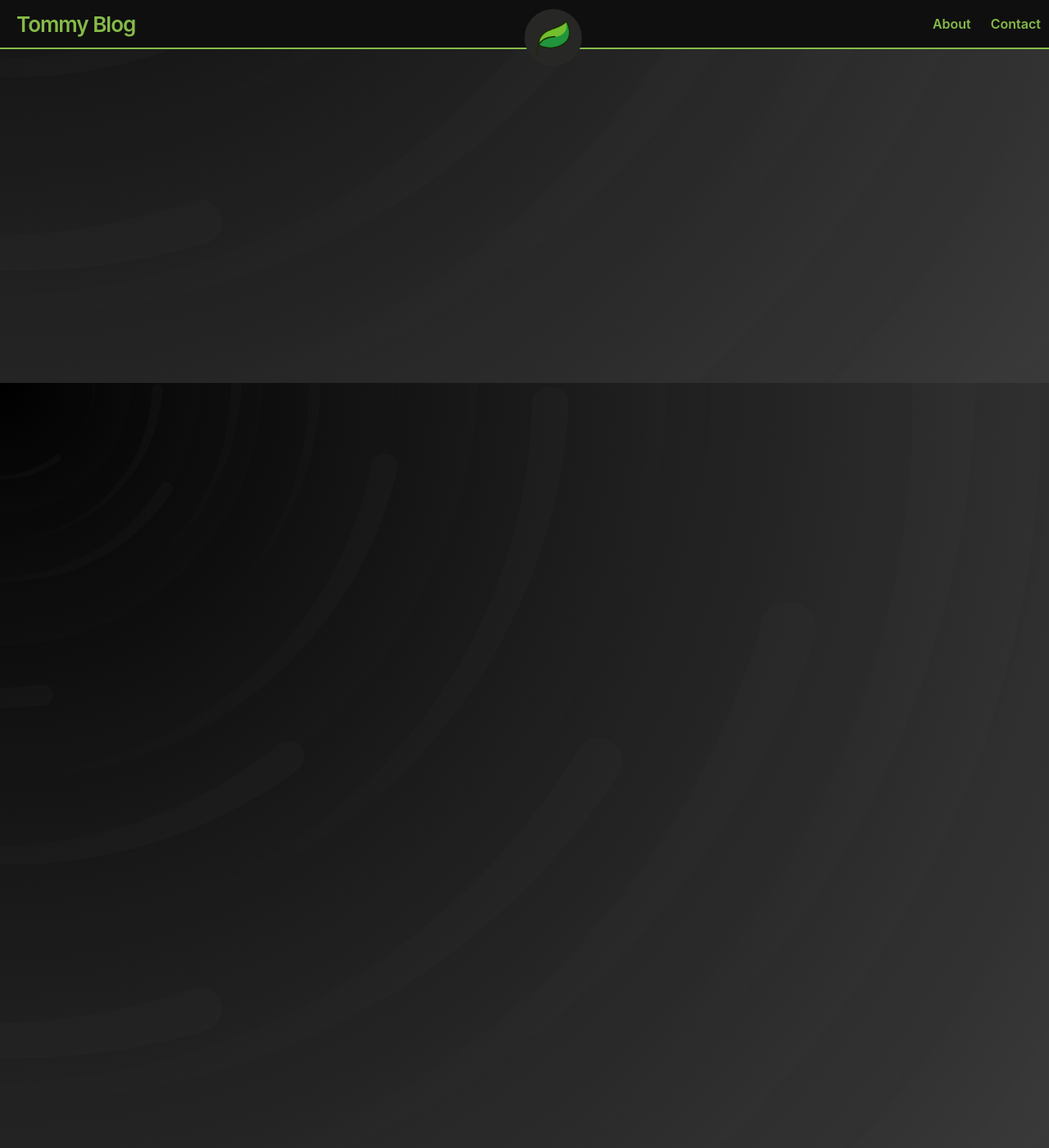
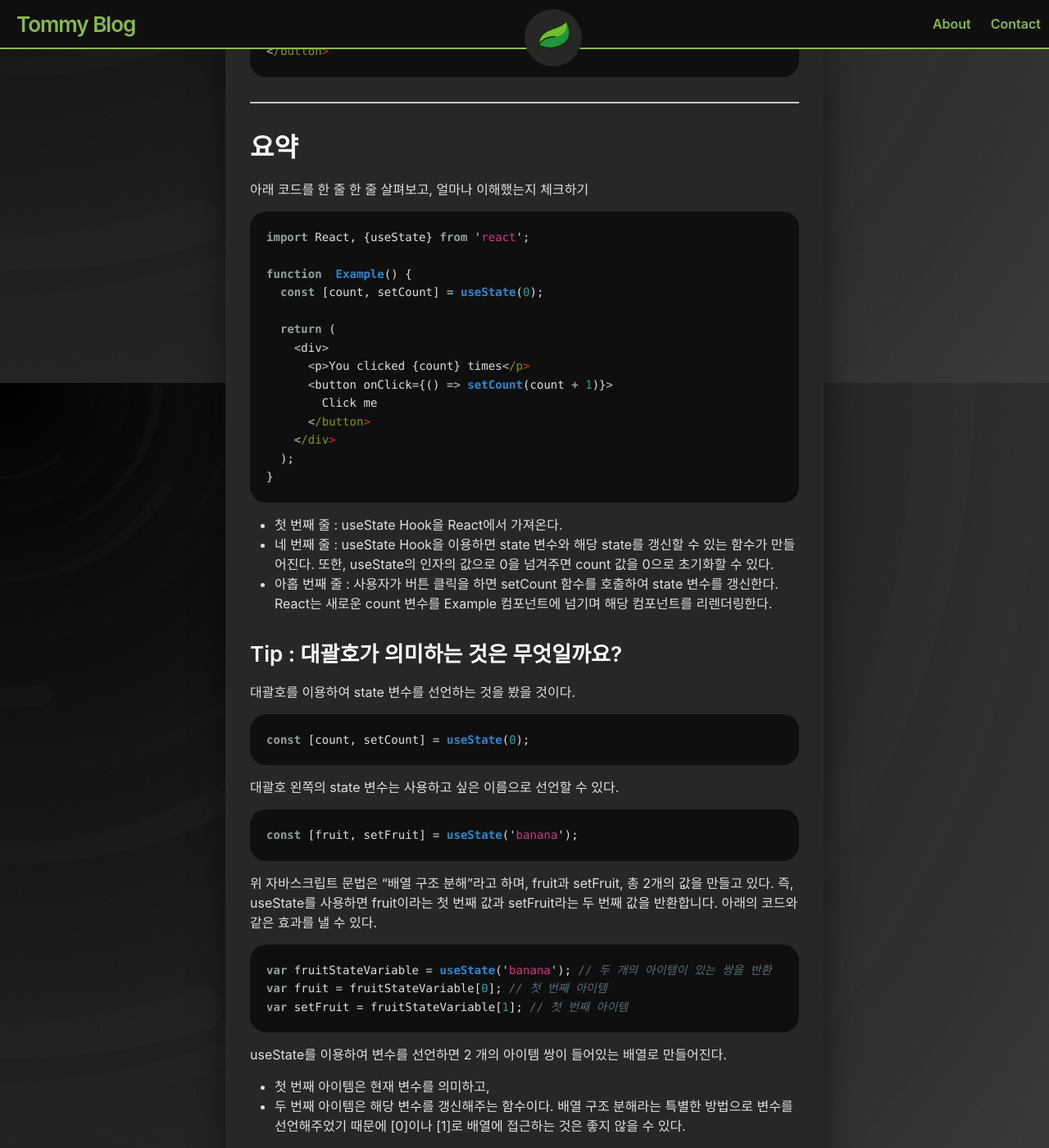
Before and after one commit to ainochi-kor/ainochi-kor.github.io, a Jekyll site: the page built from _posts/React-Hook/2021-07-01-03_State Hook 사용하기.md, in a window 1280 px wide and 1400 px high, scrolled down 4333 px. Shown: the whole window at 82% size. Built offline with Jekyll 4.4.1, drawn with Linux system fonts in a browser that asks for light colours; a script that is not in the unit is left out; some of the changed text lies outside the part shown.

Commit message:
03 State Hook 사용하기

````diff
--- a/_posts/React-Hook/2021-07-01-03_State Hook 사용하기.md
+++ b/_posts/React-Hook/2021-07-01-03_State Hook 사용하기.md
@@ -144,3 +144,117 @@ function Example() {
 count라고 부르는 state 변수를 선언하고 0으로 초기화한다. React는 해당 변수를 리렌더링할 때 기억하고, 최근 갱신된 값을 제공한다. count 변수의 값을 갱신하려면 setCount를 호출하면 된다.
 
 ---
+
+## state 가져오기
+
+클래스 컴포넌트는 count를 보여주기 위해 this.state.count를 사용한다.
+
+``` js
+<p>You clicked {this.state.count} times</p>
+```
+
+반면 함수 컴포넌트는 count를 직접 사용할 수 있다.
+
+``` js
+<p>You clicked {count} times</p>
+```
+
+---
+
+## state 갱신하기
+
+클래스 컴포넌트는 count를 갱신하기 위해 this.setState()를 호출한다.
+
+``` js
+<button onClick={() => this.setState({
+  count: this.state.count + 1
+})}>
+  Click me
+</button>
+```
+
+반면 함수 컴포넌트는 setCount와 count 변수를 가지고 있으므로 this를 호출하지 않아도 된다.
+
+``` js
+<button onClick={() => setCount(count + 1)}>
+  Click me
+</button>
+```
+
+---
+
+## 요약
+
+아래 코드를 한 줄 한 줄 살펴보고, 얼마나 이해했는지 체크하기
+
+``` js
+import React, {useState} from 'react';
+
+function  Example() {
+  const [count, setCount] = useState(0);
+
+  return (
+    <div>
+      <p>You clicked {count} times</p>
+      <button onClick={() => setCount(count + 1)}>
+        Click me
+      </button>
+    </div>
+  );
+}
+```
+
+- 첫 번째 줄 : useState Hook을 React에서 가져온다.
+- 네 번째 줄 : useState Hook을 이용하면 state 변수와 해당 state를 갱신할 수 있는 함수가 만들어진다. 또한, useState의 인자의 값으로 0을 넘겨주면 count 값을 0으로 초기화할 수 있다.
+- 아홉 번째 줄 : 사용자가 버튼 클릭을 하면 setCount 함수를 호출하여 state 변수를 갱신한다. React는 새로운 count 변수를 Example 컴포넌트에 넘기며 해당 컴포넌트를 리렌더링한다.
+
+### Tip : 대괄호가 의미하는 것은 무엇일까요?
+
+대괄호를 이용하여 state 변수를 선언하는 것을 봤을 것이다.
+
+``` js
+const [count, setCount] = useState(0);
+```
+
+대괄호 왼쪽의 state 변수는 사용하고 싶은 이름으로 선언할 수 있다.
+
+``` js
+const [fruit, setFruit] = useState('banana');
+```
+
+위 자바스크립트 문법은 "배열 구조 분해"라고 하며, fruit과 setFruit, 총 2개의 값을 만들고 있다. 즉, useState를 사용하면 fruit이라는 첫 번째 값과 setFruit라는 두 번째 값을 반환합니다. 아래의 코드와 같은 효과를 낼 수 있다.
+
+``` js
+var fruitStateVariable = useState('banana'); // 두 개의 아이템이 있는 쌍을 반환
+var fruit = fruitStateVariable[0]; // 첫 번째 아이템
+var setFruit = fruitStateVariable[1]; // 첫 번째 아이템
+```
+
+useState를 이용하여 변수를 선언하면 2 개의 아이템 쌍이 들어있는 배열로 만들어진다.
+- 첫 번째 아이템은 현재 변수를 의미하고,
+- 두 번째 아이템은 해당 변수를 갱신해주는 함수이다.
+배열 구조 분해라는 특별한 방법으로 변수를 선언해주었기 때문에 [0]이나 [1]로 배열에 접근하는 것은 좋지 않을 수 있다.
+
+### Tip: 여러 개의 State 변수를 사용하기
+
+[something, setSomething] 의 쌍처럼 state 변수를 선언하는 것은 유용하다. 왜냐하면 여러 개의 변수를 선언할 때 각각 다른 이름을 줄 수 있기 때문이다.
+
+``` js
+function ExampleWithManyStates() {
+  // 여러 개의 state를 선언할 수 있다.
+  const [age, setAge] = useState(42);
+  const [fruit, setFruit] = useState('banana');
+  const [todos, setTodos] = useState([{text : 'Learn Hooks'}]);
+}
+```
+
+위의 코드 age, fruit, todos 라는 지역 변수를 가지며 개별적으로 갱신할 수 있다.
+
+``` js
+function handleOrangeClick() {
+  // this.setState({fruit: 'orange'})와 같은 효과를 냅니다.
+  setFruit('orange');
+}
+```
+
+여러 개의 state 변수를 사용하지 않아도 된다. state 변수는 객체와 배열을 잘 가지고 있을 수 있으므로 서로 연관있는 데이터를 묶을 수 있다. 하지만 클래스 컴포넌트의 this.setState와 달리 state를 갱신하는 것은 병합하는 것이 아니라 대체하는 것이다.
````
